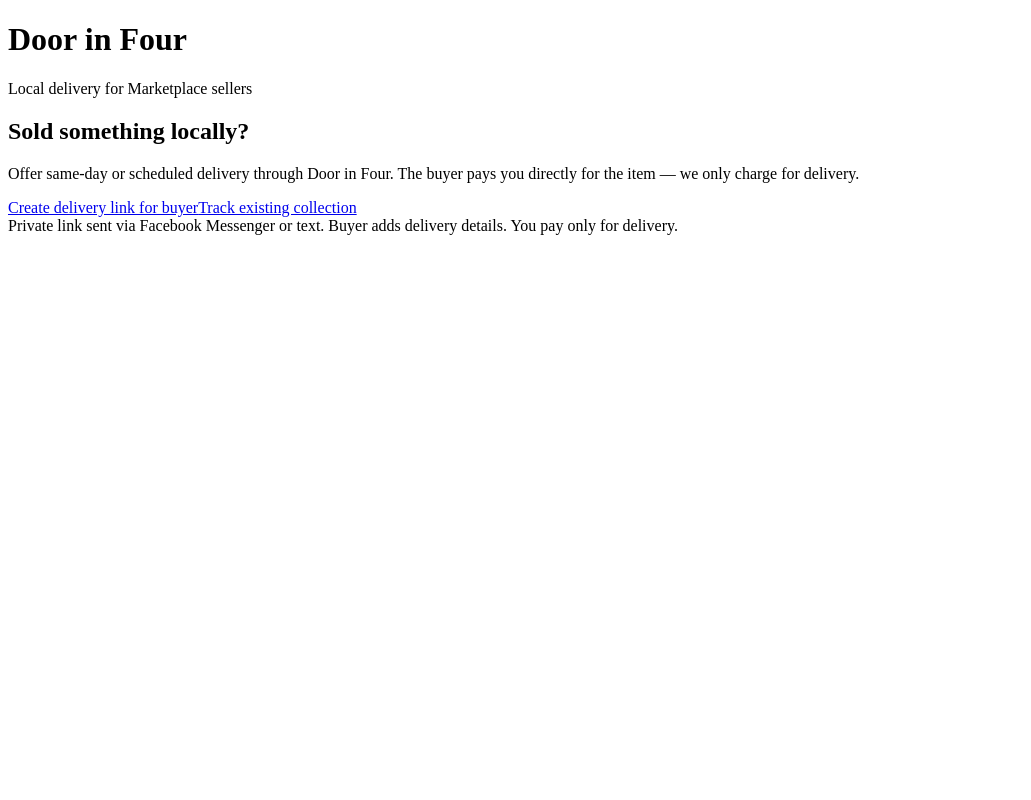
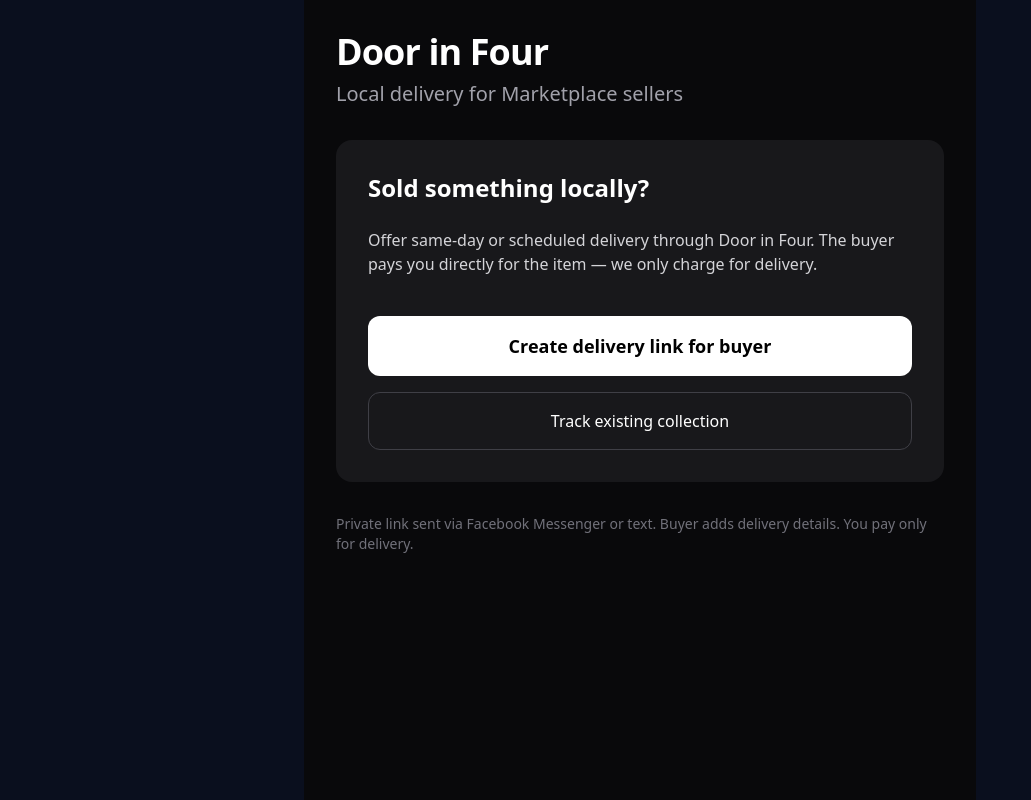
Before and after one commit to walkermejames-commits/Inventory-application-, a Next.js app in the folder apps/seller/: page / in a window 1280 px wide. Shown: the whole page, without its empty margins (0-1031 px from the left). Built offline with nearby package versions, Linux system fonts and the light colour scheme.

Commit message:
feat(seller): update layout with globals.css and dark theme

```diff
--- a/apps/seller/src/app/layout.tsx
+++ b/apps/seller/src/app/layout.tsx
@@ -1,5 +1,12 @@
 import type { ReactNode } from "react";
+import "./globals.css";
 
 export default function RootLayout({ children }: { children: ReactNode }) {
-  return <html><body>{children}</body></html>;
+  return (
+    <html lang="en">
+      <body className="bg-[#0a0f1e] text-white antialiased">
+        {children}
+      </body>
+    </html>
+  );
 }
```
